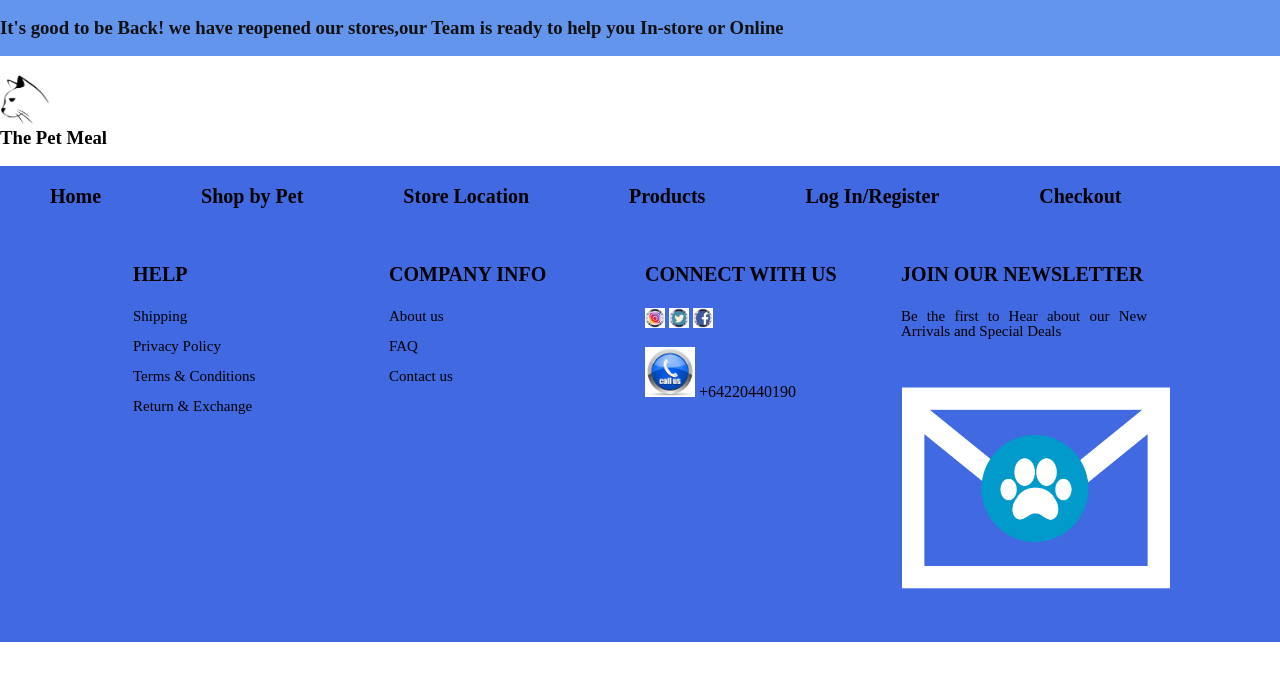
After one commit to dass10/HTCS5606_casestudy1, a PHP site: page /checkout.html in a window 1280 px wide. The commit adds this page. Shown: the top 681 px of the page. Run offline with PHP 8.4, Linux system fonts and the light colour scheme.

Commit message:
created checkout page

```diff
--- a/CSS/style.css
+++ b/CSS/style.css
@@ -47,13 +47,13 @@ body{
 
 }
 /* products page*/
-#page6 .wrapper{
+#page4 .wrapper{
     width: 1290px;
     margin: 20px auto;
     padding: 20px;
 }
 
-#page6 #main .wrapper h1{
+#page4 #main .wrapper h1{
     display: inline-block;
     background-color: royalblue;
     color: black;
@@ -64,28 +64,28 @@ body{
     float: left;
     border-radius: 50px;
 }
-#page6 .clear{
+#page4 .clear{
     clear: both;
 }
-#page6 .items{
+#page4 .items{
     display: block;
     margin: 15px 0;
 }
 
-#page6  .item{
+#page4  .item{
     background-color: whitesmoke;
-    float: left;
+    float: right;
     margin: 10px 10px 10px 10px;
-    width: 205px;
+    width: 190px;
     padding: 10px;
 }
-#page6  .item img{
+#page4  .item img{
     display: block;
     margin: auto;
 
 }
 
-#page6 #main .wrapper .item h2{
+#page4 #main .wrapper .item h2{
     font-family: "Bookman Old Style";
     font-size: 12px;
     display: inline-block;
@@ -94,10 +94,6 @@ body{
     padding: 0 0 6px 0;
 
 }
-
-
-
-
 
 
 div.container {
@@ -208,6 +204,29 @@ span{
 }
 /*logo image*/
 
+/*checkout page*/
+#page6 #header{
+    background-color: cornflowerblue;
+    font-family: "Bookman Old Style";
+}
+#header.glow{
+    font-family: "Bookman Old Style";
+    font-size: 20px;
+    color: whitesmoke;
+    text-align: center;
+    margin: 0px;
+    -webkit-animation: ease-in-out;
+    -moz-animation: ease-in-out;
+    animation: ease-in-out;
+}
+
+#header @-webkit-keyframes glow {
+    from {text-shadow: 0 0 10px steelblue, 0 0 20px whitesmoke, 0 0 30px deepskyblue, 0 0 40px mediumblue,
+    0 0 50px royalblue, 0 0 60px midnightblue, 0 0 70px slateblue;}
+    to {text-shadow: 0 0 12px aqua, 0 0 40px darkblue;}
+
+}
+
 
 /*navigation menu*/
 #nav ul {
--- a/JS/script.js
+++ b/JS/script.js
@@ -13,3 +13,11 @@ function login(){
     y.style.left = "450px";
     z.style.left = "0px";
 }
+
+function register (){
+    window.open("register.html", "_self");
+}
+
+function login(){
+    window.open("loginregister.html", "_self");
+}
--- /dev/null
+++ b/checkout.html
@@ -0,0 +1,66 @@
+<!DOCTYPE html>
+<html>
+<head>
+    <meta charset="UTF-8">
+    <title>Checkout</title>
+    <link rel="stylesheet" href="CSS/style.css">
+    <script src="JS/script.js"></script>
+</head>
+<body id="page6">
+<div id="header">
+<h3 class="glow">It's good to be Back! we have reopened our stores,our Team is ready to help you In-store or Online</h3>
+</div>
+<h3><img src="image/logo.png" height="50" width="50"/><br>
+    The Pet Meal
+</h3>
+<div id = "nav">
+    <ul>
+        <li><a href="index.html" ><b>Home</b></a></li>
+        <li><a href="shopbypet.html"><b>Shop by Pet</b></a></li>
+        <li><a href= "storelocation.html"><b>Store Location</b></a></li>
+        <li><a href="products.html" class="active"><b>Products</b></a></li>
+        <li><a href="loginregister.html"><b>Log In/Register</b></a></li>
+        <li><a href="checkout.html" class="active"><b>Checkout</b></a></li>
+    </ul>
+</div>
+<div class="footer">
+    <div class="inner-footer">
+        <div class="footer-items">
+            <h1>Help</h1>
+            <p>Shipping</p>
+            <p>Privacy Policy</p>
+            <p>Terms & Conditions</p>
+            <p>Return & Exchange</p>
+        </div>
+        <div class="footer-items">
+            <h1>Company Info</h1>
+            <p>About us</p>
+            <p>FAQ</p>
+            <p>Contact us</p>
+        </div>
+
+        <div class="footer-items">
+            <h1>Connect With us</h1>
+
+
+            <a href="https://www.instagram.com/"><img src="image/insta.jpg" height="20" width="20"/></a>
+
+            <a href="https://twitter.com/"><img src="image/twitter.jpg" height="20" width="20"/></a>
+
+            <a href="https://www.facebook.com/"><img src="image/fb.jpg" height="20" width="20"/><br><br></a>
+
+
+            <img src="https://dass10.github.io/HTCS5606_casestudy1/image/call us.jpg"  height="50" width="50" /> +64220440190
+
+
+        </div>
+
+        <div class="footer-items">
+            <h1>Join our NewsLetter</h1>
+            <p>Be the first to Hear about our New Arrivals and Special Deals</p>
+            <img src="https://dass10.github.io/HTCS5606_casestudy1/image/sign up.png" height="270" width="270"/>
+        </div>
+    </div>
+</div>
+</body>
+</html>
--- a/products.html
+++ b/products.html
@@ -6,7 +6,7 @@
     <link rel="stylesheet" href="CSS/style.css">
     <script src="JS/script.js"></script>
 </head>
-<body id="page6">
+<body id="page4">
 <div id="header">
     <h3><img src="image/logo.png" height="50" width="50"/><br>
         The Pet Meal
--- a/register.html
+++ b/register.html
@@ -102,3 +102,4 @@
 </div>
 
 </body>
+</html>
```
